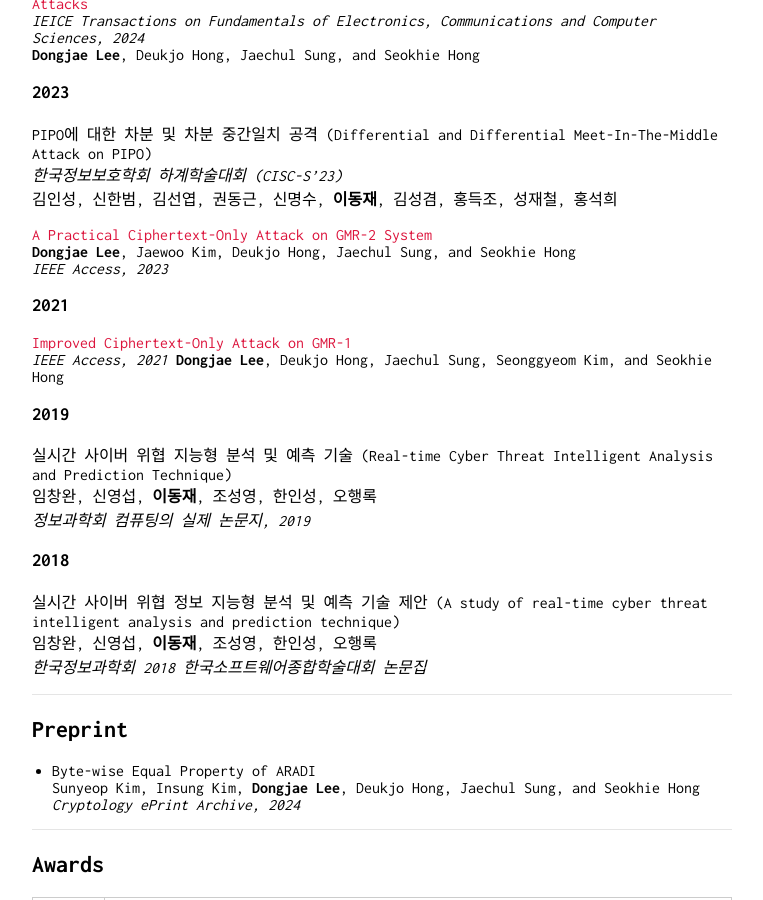
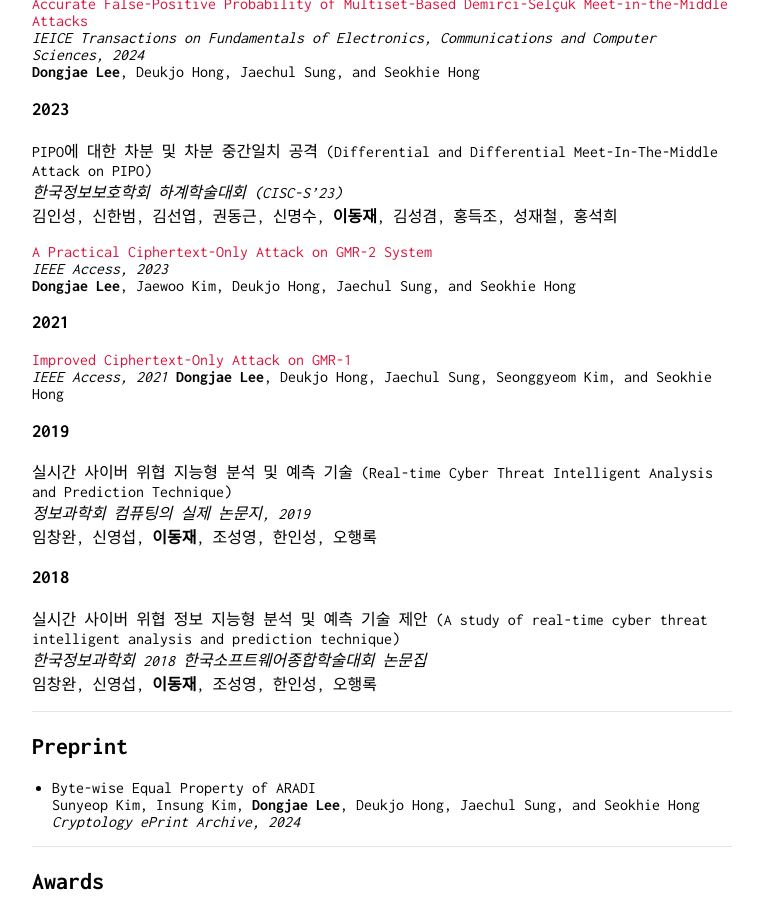
Before and after one commit to DongjaeLee-Dd2dD2/DongjaeLee-Dd2dD2.github.io, a Jekyll site: the page built from index.md, in a window 1280 px wide and 900 px high, scrolled down 1009 px. Shown: the whole window, without its empty margins (258-1021 px from the left). Built offline with Jekyll 4.4.1, drawn with Linux system fonts in a browser that asks for light colours; our own code applies the rules of GitHub Pages for plain Markdown files.

```diff
--- a/index.md
+++ b/index.md
@@ -57,8 +57,8 @@ PIPO에 대한 차분 및 차분 중간일치 공격 (Differential and Different
 김인성, 신한범, 김선엽, 권동근, 신명수, **이동재**, 김성겸, 홍득조, 성재철, 홍석희
 
 <span style="color:crimson"> A Practical Ciphertext-Only Attack on GMR-2 System </span>
+*IEEE Access, 2023*
 **Dongjae Lee**, Jaewoo Kim, Deukjo Hong, Jaechul Sung, and Seokhie Hong
-*IEEE Access, 2023*
 
 ### 2021
 
@@ -69,15 +69,14 @@ PIPO에 대한 차분 및 차분 중간일치 공격 (Differential and Different
 ### 2019
 
 실시간 사이버 위협 지능형 분석 및 예측 기술 (Real-time Cyber Threat Intelligent Analysis and Prediction Technique)
+*정보과학회 컴퓨팅의 실제 논문지, 2019*
 임창완, 신영섭, **이동재**, 조성영, 한인성, 오행록
-*정보과학회 컴퓨팅의 실제 논문지, 2019*
 
 ### 2018
 
 실시간 사이버 위협 정보 지능형 분석 및 예측 기술 제안 (A study of real-time cyber threat intelligent analysis and prediction technique)
+*한국정보과학회 2018 한국소프트웨어종합학술대회 논문집*
 임창완, 신영섭, **이동재**, 조성영, 한인성, 오행록
-*한국정보과학회 2018 한국소프트웨어종합학술대회 논문집*
-
 
 ---
 
```
